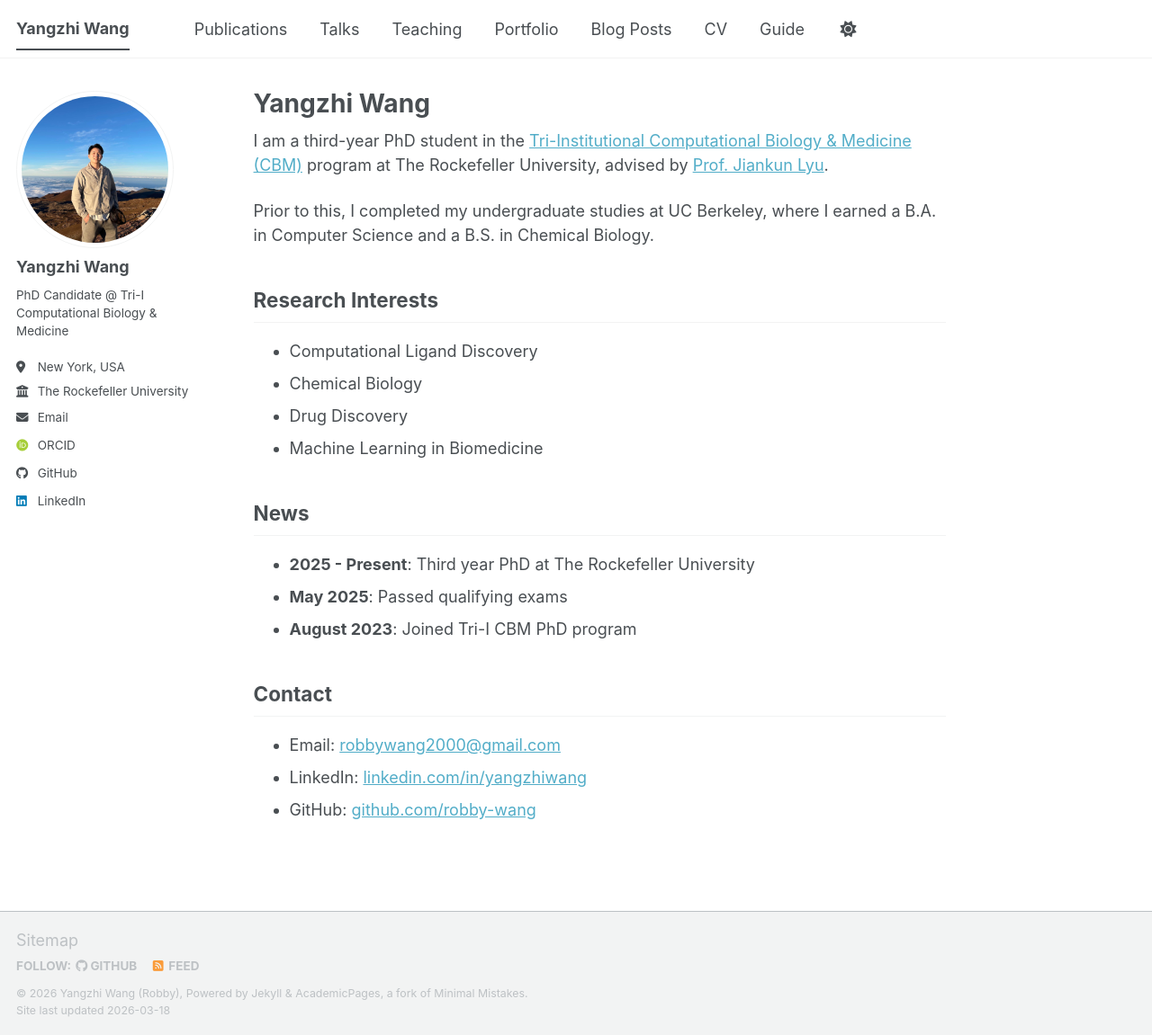
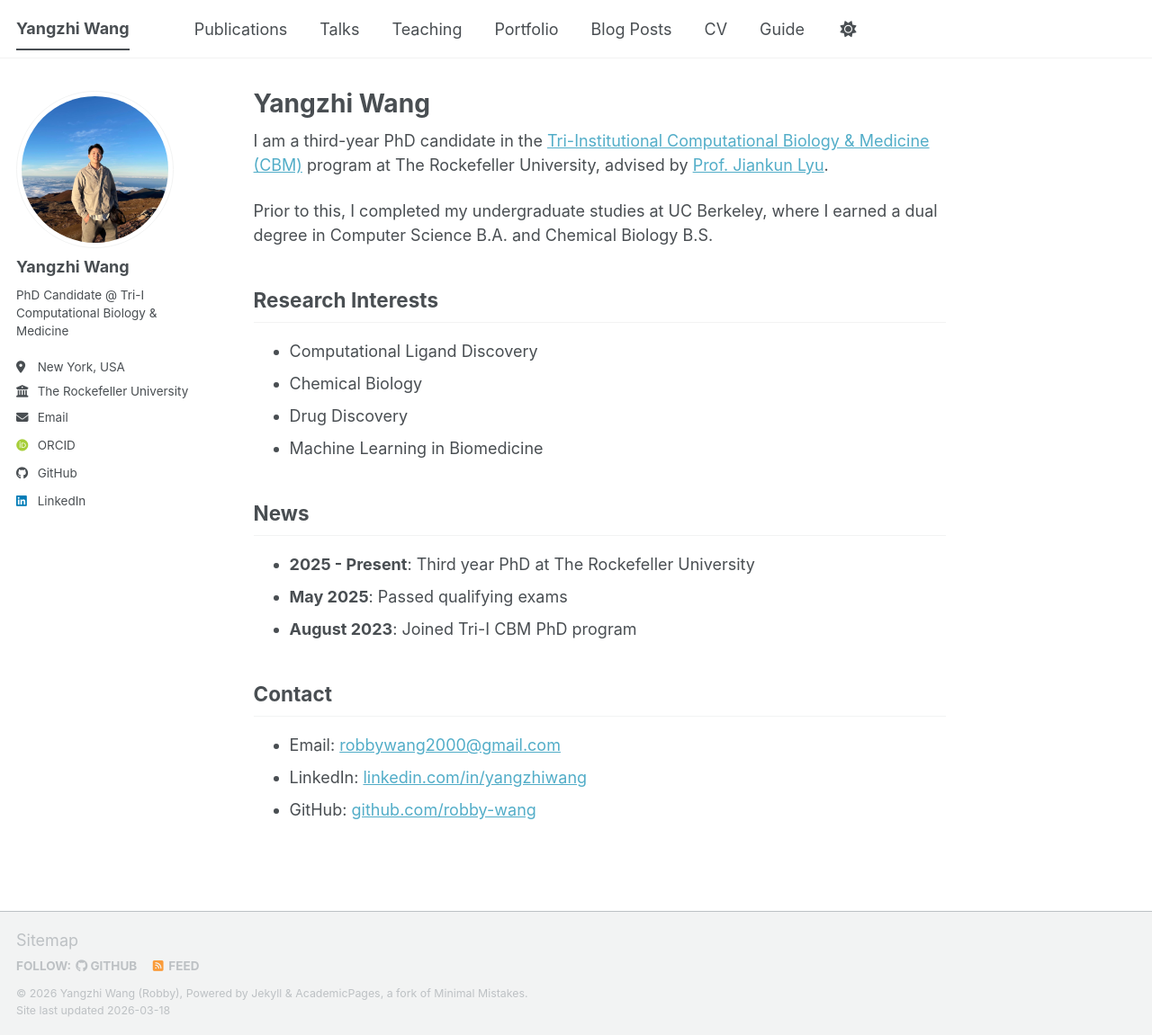
Before and after one commit to robby-wang/robby-wang.github.io, a Jekyll site: the page built from _pages/about.md, in a window 1280 px wide and 1151 px high. Shown: the whole window at 90% size. Built offline with Jekyll 4.4.1, drawn with Linux system fonts in a browser that asks for light colours; some web fonts are replaced; a script bundle is joined from its source files by our own code; library files that are not in the unit come from our copies.

Commit message:
Update to third year PhD candidate, dual degree wording

```diff
--- a/_pages/about.md
+++ b/_pages/about.md
@@ -7,9 +7,9 @@ redirect_from:
   - /about.html
 ---
 
-I am a third-year PhD student in the [Tri-Institutional Computational Biology & Medicine (CBM)](https://tricbm.weill.cornell.edu/) program at The Rockefeller University, advised by [Prof. Jiankun Lyu](https://lyulab.org/).
+I am a third-year PhD candidate in the [Tri-Institutional Computational Biology & Medicine (CBM)](https://tricbm.weill.cornell.edu/) program at The Rockefeller University, advised by [Prof. Jiankun Lyu](https://lyulab.org/).
 
-Prior to this, I completed my undergraduate studies at UC Berkeley, where I earned a B.A. in Computer Science and a B.S. in Chemical Biology.
+Prior to this, I completed my undergraduate studies at UC Berkeley, where I earned a dual degree in Computer Science B.A. and Chemical Biology B.S.
 
 ## Research Interests
 
```
